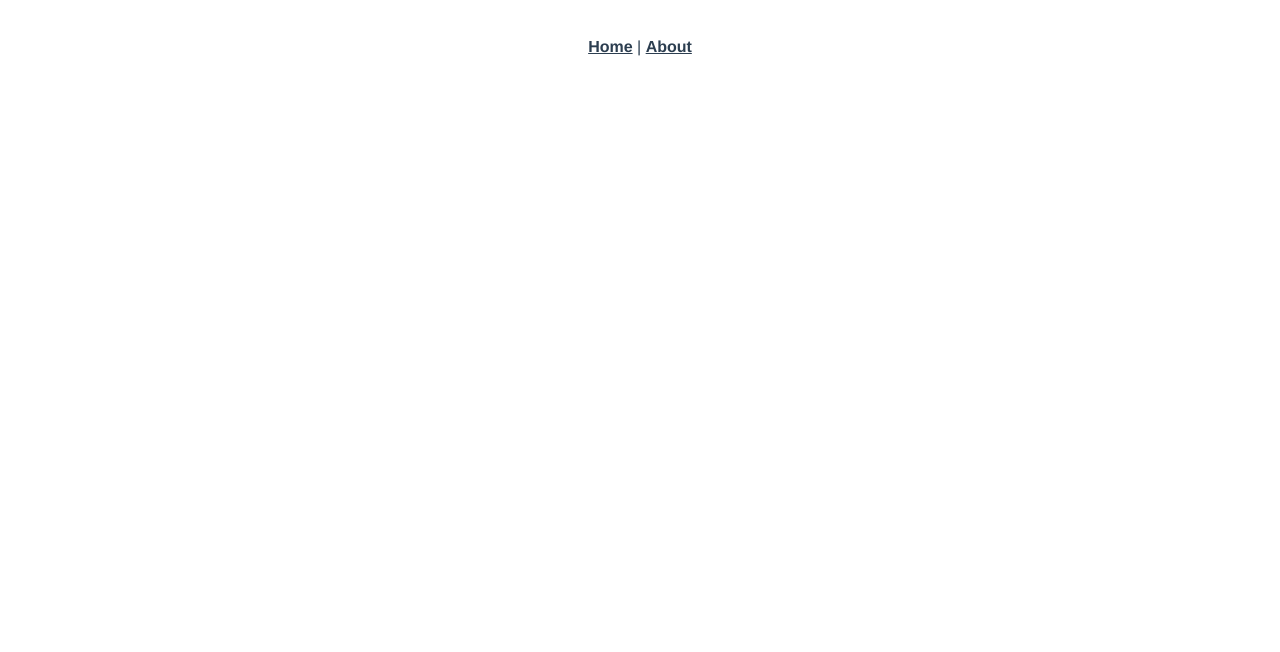
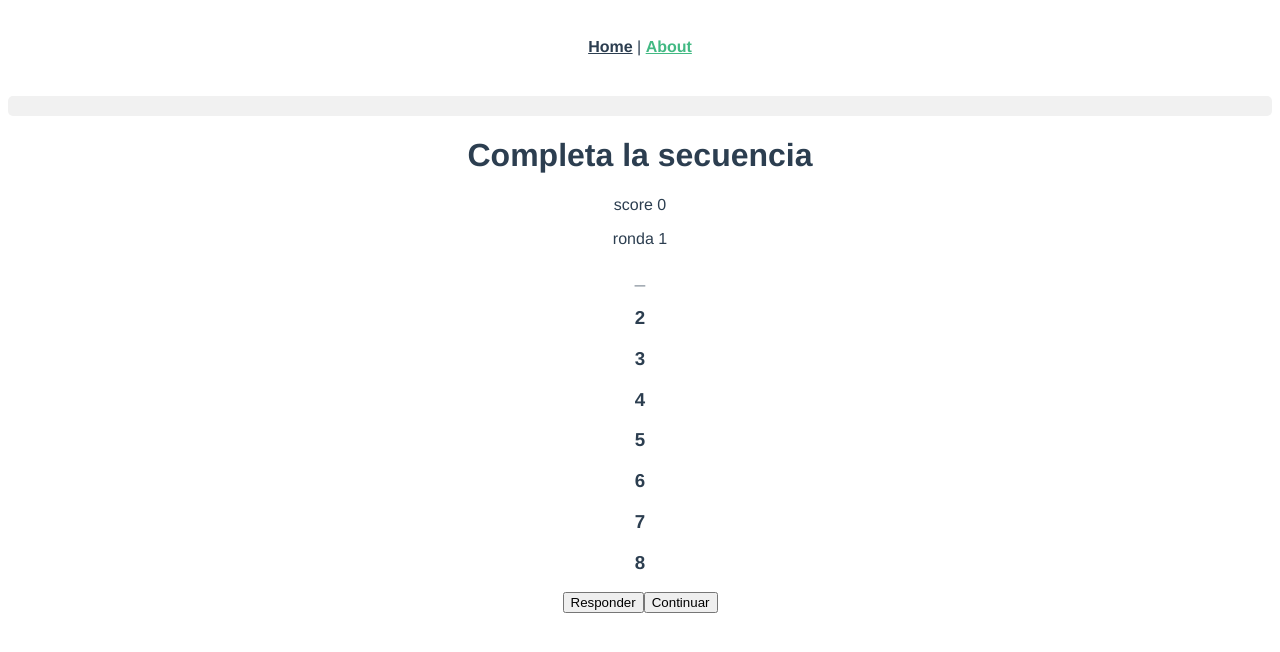
Before and after one commit to D4rkPK/prueba-tecnica-brandon, a Vue app: page /#/game in a window 1280 px wide. Before the commit this address had no page. Shown: the top 652 px of the page. Built offline with nearby package versions, Linux system fonts and the light colour scheme.

Commit message:
[ADD] logica inicial del juego

```diff
--- a/package.json
+++ b/package.json
@@ -5,10 +5,12 @@
   "scripts": {
     "serve": "vue-cli-service serve",
     "build": "vue-cli-service build",
+    "dev": "vue-cli-service serve --mode dev",
     "lint": "vue-cli-service lint"
   },
   "dependencies": {
     "core-js": "^3.8.3",
+    "lodash": "^4.17.21",
     "vue": "^3.2.13",
     "vue-router": "^4.0.3",
     "vuex": "^4.0.0"
--- a/src/App.vue
+++ b/src/App.vue
@@ -1,7 +1,7 @@
 <template>
   <nav>
     <router-link to="/">Home</router-link> |
-    <router-link to="/about">About</router-link>
+    <router-link to="/game">About</router-link>
   </nav>
   <router-view/>
 </template>
--- a/src/components/HelloWorld.vue
+++ b/src/components/HelloWorld.vue
@@ -6,7 +6,7 @@
       check out the
       <a href="https://cli.vuejs.org" target="_blank" rel="noopener">vue-cli documentation</a>.
     </p>
-    <h3>Installed CLI Plugins</h3>
+    <h3>Installed CLI Pluginss</h3>
     <ul>
       <li><a href="https://github.com/vuejs/vue-cli/tree/dev/packages/%40vue/cli-plugin-babel" target="_blank" rel="noopener">babel</a></li>
       <li><a href="https://github.com/vuejs/vue-cli/tree/dev/packages/%40vue/cli-plugin-router" target="_blank" rel="noopener">router</a></li>
--- a/src/router/index.js
+++ b/src/router/index.js
@@ -8,12 +8,14 @@ const routes = [
     component: HomeView
   },
   {
-    path: '/about',
-    name: 'about',
-    // route level code-splitting
-    // this generates a separate chunk (about.[hash].js) for this route
-    // which is lazy-loaded when the route is visited.
-    component: () => import(/* webpackChunkName: "about" */ '../views/AboutView.vue')
+    path: '/game',
+    name: 'game',
+    component: () => import(/* webpackChunkName: "about" */ '../views/Game/GameView.vue')
+  },
+  {
+    path: '/endGame',
+    name: 'endGame',
+    component: () => import(/* webpackChunkName: "about" */ '../views/EndGame/EndGameView.vue')
   }
 ]
 
--- a/src/views/AboutView.vue
+++ /dev/null
@@ -1,5 +0,0 @@
-<template>
-  <div class="about">
-    <h1>This is an about page</h1>
-  </div>
-</template>
--- /dev/null
+++ b/src/views/EndGame/EndGameView.vue
@@ -0,0 +1,41 @@
+<!-- endGame view, mostrar resultados -->
+<template>
+  <div class="endGame">
+    <h1>DESEMPEÑO</h1>
+    <p>{{resultado}}%</p>
+    <!-- boton continuar push / -->
+    <button class="endGame__button" v-on:click="goHome()">
+      Continuar
+    </button>
+  </div>
+</template>
+
+<script>
+
+export default {
+  name: "EndGameView",
+  data() {
+    return {
+      score: 3,
+      rounds: 5,
+    };
+  },
+
+  computed: {
+    /* obtener score de this.$store.commit("setScore", this.score); */
+    resultado() {
+      /* porcentaje entre score y round sobre el 100% */
+        return (this.score / this.rounds) * 100;
+    },
+
+  },
+
+  methods: {
+    goHome() {
+      this.$router.push("/");
+    },
+  },
+
+
+};
+</script>
--- /dev/null
+++ b/src/views/Game/Game.css
@@ -0,0 +1,16 @@
+.progress{
+    width: 100%;
+    height: 20px;
+    background-color: #f1f1f1;
+    border-radius: 5px;
+    margin: 10px 0;
+}
+
+.progress-bar{
+    height: 100%;
+    background-color: #4CAF50;
+    border-radius: 5px;
+    text-align: center;
+    line-height: 20px;
+    color: white;
+}
--- /dev/null
+++ b/src/views/Game/GameView.vue
@@ -0,0 +1,167 @@
+<template>
+  <!-- juego de encontrar el numero faltante -->
+  <div class="game">
+    <!-- progress bar -->
+    <div class="progress">
+      <div
+        class="progress-bar"
+        role="progressbar"
+        :style="{ width: progress + '%' }"
+        aria-valuenow="25"
+        aria-valuemin="0"
+        aria-valuemax="100"
+      ></div>
+    </div>
+
+    <h1>Completa la secuencia</h1>
+    <p>score {{ score }}</p>
+    <p>ronda {{ round }}</p>
+    <div class="game__board">
+      <div class="game__board__row">
+        <!-- form  -->
+        <form class="game__board__row__form">
+          <div
+            class="game__board__row__item"
+            v-for="item in items"
+            :key="item.id"
+          >
+            <h3 v-if="item != '?'">{{ item }}</h3>
+
+            <div v-if="item == '?'">
+              <h3>{{ answer }}</h3>
+              <span v-if="statusQuestion">Correcto</span>
+              <span v-if="statusQuestion == false"
+                >La respuesta correcta es</span
+              >
+              <div v-else>
+                <button
+                  class="game__board__row__item__button"
+                  v-for="item in selections"
+                  :key="item.id"
+                  @click="answer = item"
+                >
+                  {{ item }}
+                </button>
+              </div>
+            </div>
+
+            <!-- generar botones a partir de items -->
+          </div>
+        </form>
+      </div>
+    </div>
+    <div class="game__controls">
+      <button class="game__controls__button" v-on:click="checkAnswer()">
+        Responder
+      </button>
+      <!-- button siguiente -->
+      <button class="game__controls__button" v-on:click="nextQuestion()">
+        Continuar
+      </button>
+    </div>
+  </div>
+</template>
+
+<script>
+import _ from "lodash";
+
+export default {
+  name: "GameView",
+  data() {
+    return {
+      round: 1,
+      answer: "_",
+      items: [],
+      correctAnswer: [],
+      selections: [],
+      progress: 0,
+      index: 0,
+      score: 0,
+
+      gameType: null,
+    };
+  },
+  async created() {
+    await this.generateItems();
+
+    /*     setInterval(() => {
+      this.progress += 10;
+      if (this.progress >= 100) {
+        this.progress = 0;
+        this.generateItems();
+      }
+    }, 1000); */
+  },
+
+  computed: {
+    /* actualizar span statusQuestion */
+/*     statusQuestion() {
+      if (this.answer == this.correctAnswer) {
+        return CORREC;
+      } else {
+        return `${this.correctAnswer[this.index]}`;
+      }
+    }, */
+  },
+
+  methods: {
+    nextQuestion() {
+      /* hacer hasta que round sea igual a 5 */
+      if (this.round < 5) {
+        this.round++;
+        this.statusQuestion = null;
+        this.generateItems();
+      } else {
+        /* enviar score a /endGame */
+        this.$emit("score", this.score);
+        this.$router.push("/endGame");
+      }
+    },
+
+    async generateItems() {
+      //const items = _.sampleSize(_.range(1, 10), 7);
+      const items = _.range(1, 9);
+
+      /* ordenar items */
+      const sortedItems = _.sortBy(items);
+
+      const randomIndex = _.random(0, sortedItems.length - 1);
+      this.index = randomIndex;
+      sortedItems[randomIndex] = "?";
+      this.items = sortedItems;
+
+      this.correctAnswer = _.sortBy(items);
+
+      this.selections = this.correctAnswer.slice(
+        randomIndex - 1,
+        randomIndex + 2
+      );
+      console.log(this.selections, "selections");
+    },
+
+    checkAnswer() {
+      /* remplazar valor ? de items por answer */
+      const index = this.items.indexOf("?");
+      this.items[index] = parseInt(this.answer);
+
+      console.log(this.items, "items");
+      console.log(this.correctAnswer, "correctAnswer");
+
+      /* comparar arrays */
+      const isEqual = _.isEqual(this.items, this.correctAnswer);
+
+      if (isEqual) {
+        this.score += 1;
+        this.statusQuestion = true;
+        this.answer = "_";
+      } else {
+        this.statusQuestion = false;
+        this.answer = "_";
+        //alert(`Incorrecto, la respuesta es ${this.correctAnswer[this.index]}`);
+      }
+    },
+  },
+};
+</script>
+
+<style scoped src="./Game.css"></style>
--- a/src/views/HomeView.vue
+++ b/src/views/HomeView.vue
@@ -1,7 +1,7 @@
 <template>
   <div class="home">
     <img alt="Vue logo" src="../assets/logo.png">
-    <HelloWorld msg="Welcome to Your Vue.js App"/>
+    <HelloWorld msg="Welcome to Your Vue.js Apps"/>
   </div>
 </template>
 
```
Also changed, not shown: 1 other file (tests, documents, lock files or other folders).
